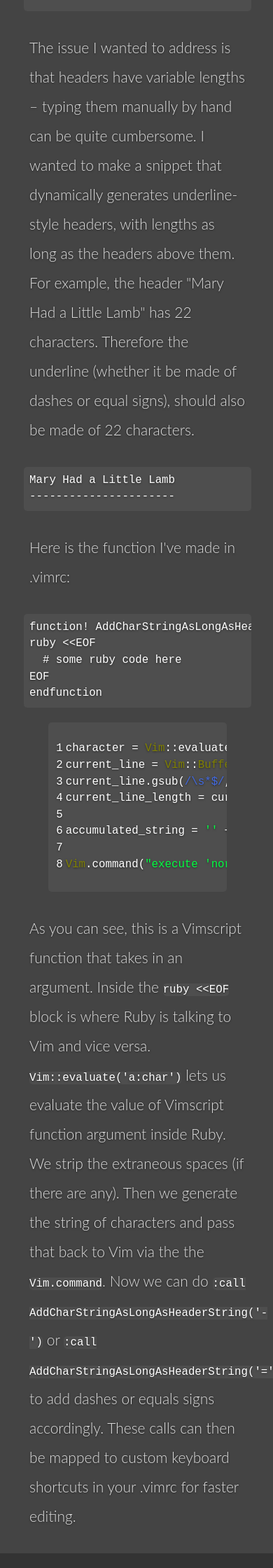
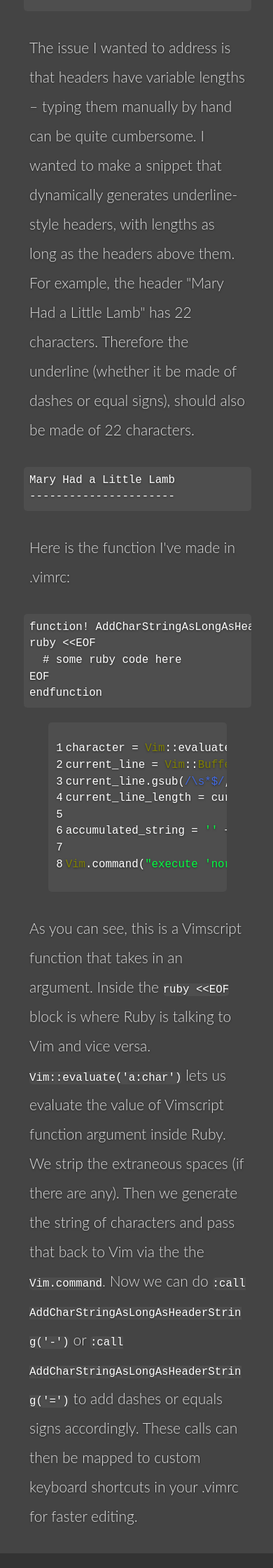
Before and after one commit to Edderic/edderic.github.io, a Jekyll site: the page built from _posts/2014-09-01-Using-Ruby-in-Vimscript.markdown, in a window 390 px wide. Shown: the part 1254-3494 px from the top of the page at 70% size. Built offline with Jekyll 4.4.1, drawn with Linux system fonts in a browser that asks for light colours.

Commit message:
fixed padding and word-wrapping for mobile devices

```diff
--- a/css/main.scss
+++ b/css/main.scss
@@ -49,13 +49,15 @@
 
     article {
       margin: 1em auto;
-      padding: 1em;
+      padding: 1em 0;
+
       background-color: #444;
 
       @media screen and (max-width: 20rem) {
         width: 95%;
       }
       @media screen and (min-width: 20.063rem) {
+        padding: 1em 1em;
         width: 90%;
       }
       @media screen and (min-width: 40em) {
@@ -79,6 +81,7 @@
       }
 
       margin: 0 auto;
+      word-wrap: break-word;
     }
     code {
       line-height: 150%;
@@ -113,5 +116,11 @@
         padding: 0;
       }
     }
+
+    pre {
+      code {
+        word-wrap: normal;
+      }
+    }
   }
 }
```
